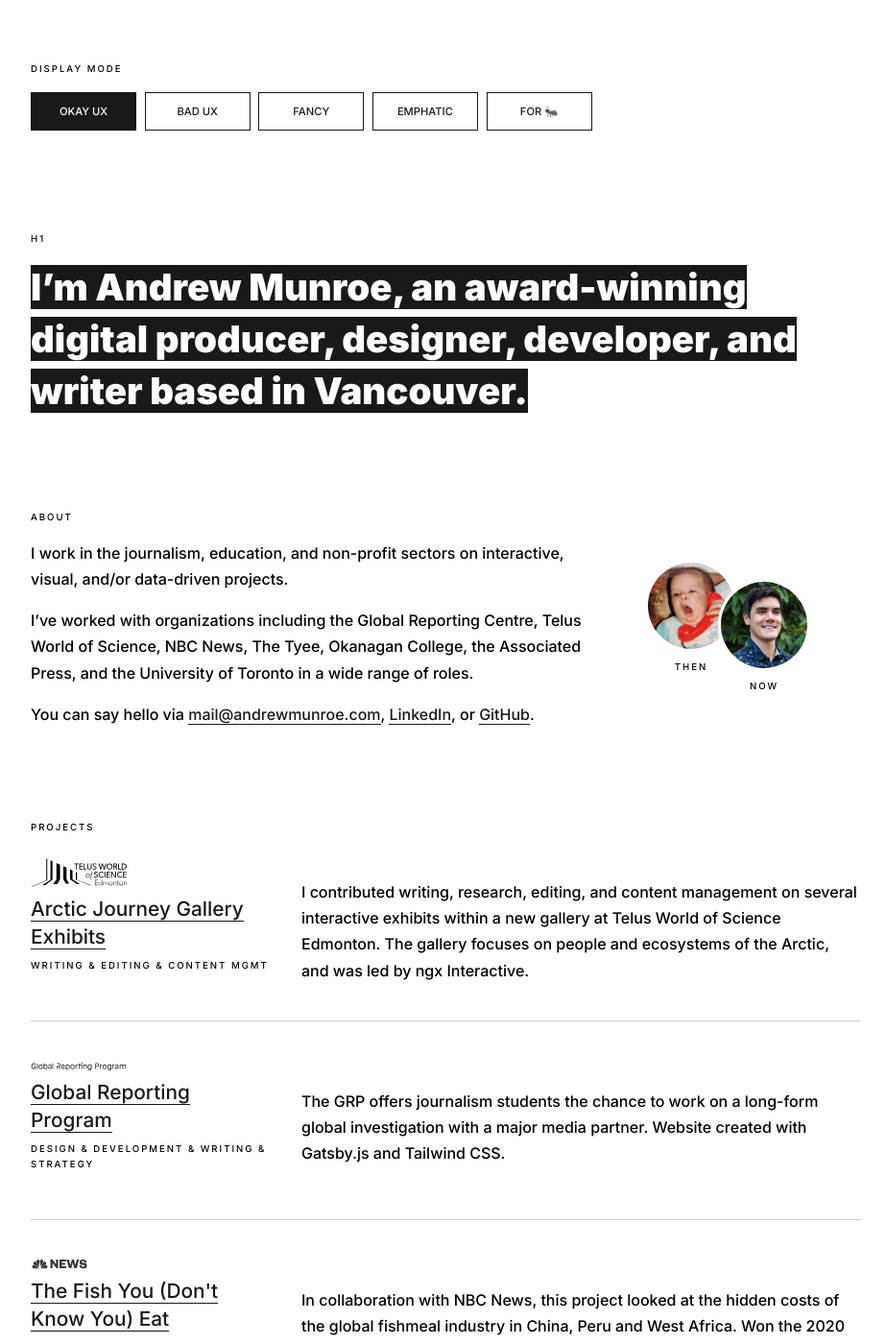
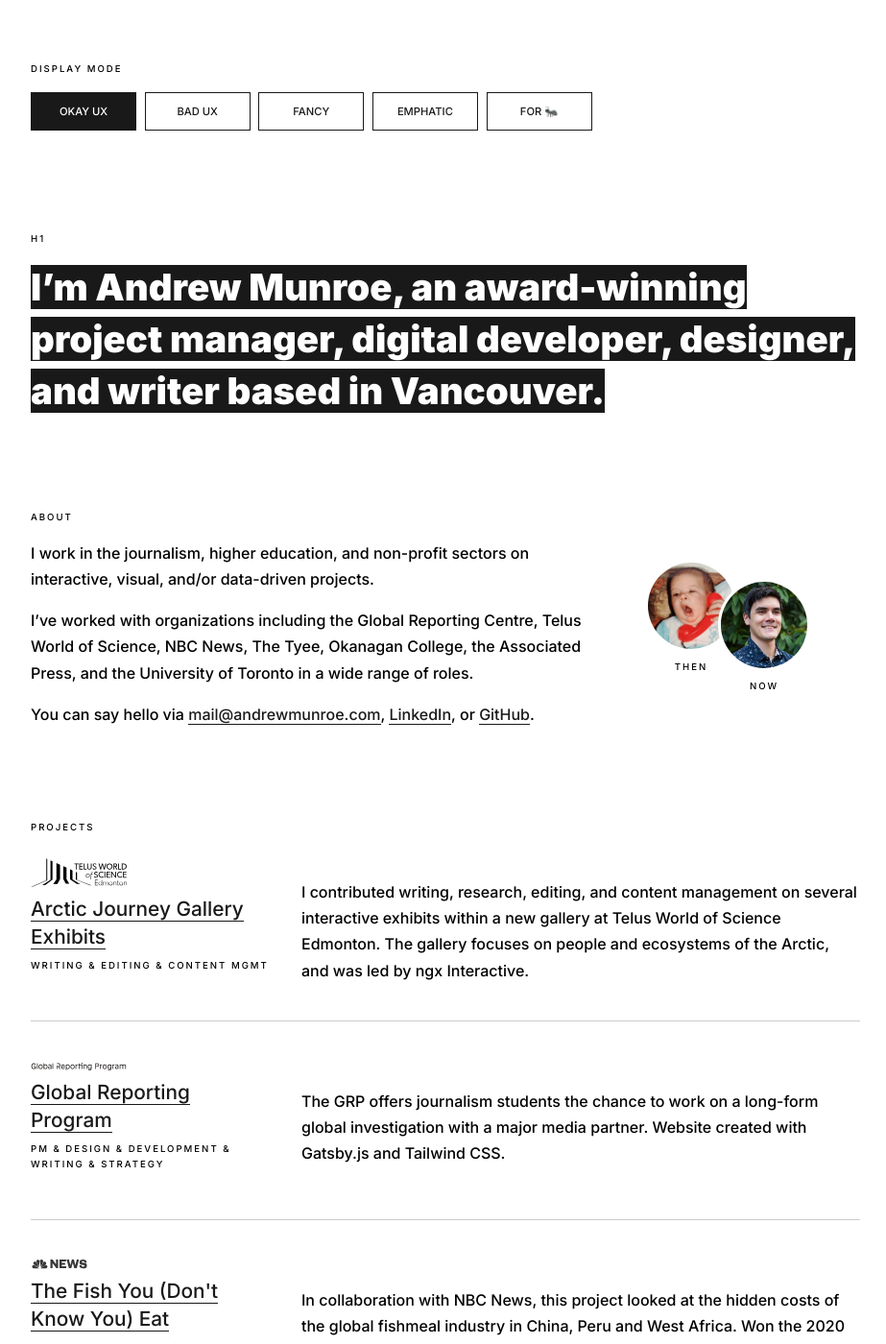
Before and after one commit to andrewmunroe/personal-portfolio, a Jekyll site: the page docs/index.html, which Jekyll copies as it is, in a window 1280 px wide and 1400 px high. Shown: the whole window at 96% size, without its empty margins (64-987 px from the left). Built offline with Jekyll 4.4.1, drawn with Linux system fonts in a browser that asks for light colours; some of the changed text lies outside the part shown.

Commit message:
Update position

```diff
--- a/_includes/head.html
+++ b/_includes/head.html
@@ -2,7 +2,7 @@
   <meta charset="utf-8">
   <meta http-equiv="X-UA-Compatible" content="IE=edge">
   <meta name="viewport" content="width=device-width, initial-scale=1">
-  <meta name="description" content="Andrew Munroe is a Vancouver based award-winning digital producer who works in the journalism, education, and non-profit sectors on interactive, visual, and/or data-driven projects.">
+  <meta name="description" content="Andrew Munroe is a Vancouver based award-winning digital project manager and producer who works in the journalism, higher education, and non-profit sectors on interactive, visual, and/or data-driven projects.">
   <title>Andrew Munroe | Digital Producer</title>
   <link rel="preconnect" href="https://fonts.googleapis.com">
   <link rel="preconnect" href="https://fonts.gstatic.com" crossorigin>
--- a/docs/404.html
+++ b/docs/404.html
@@ -3,7 +3,7 @@
   <meta charset="utf-8">
   <meta http-equiv="X-UA-Compatible" content="IE=edge">
   <meta name="viewport" content="width=device-width, initial-scale=1">
-  <meta name="description" content="Andrew Munroe is a Vancouver based award-winning digital producer who works in the journalism, education, and non-profit sectors on interactive, visual, and/or data-driven projects.">
+  <meta name="description" content="Andrew Munroe is a Vancouver based award-winning digital project manager and producer who works in the journalism, higher education, and non-profit sectors on interactive, visual, and/or data-driven projects.">
   <title>Andrew Munroe | Digital Producer</title>
   <link rel="preconnect" href="https://fonts.googleapis.com">
   <link rel="preconnect" href="https://fonts.gstatic.com" crossorigin>
--- a/docs/feed.xml
+++ b/docs/feed.xml
@@ -1 +1 @@
-<?xml version="1.0" encoding="utf-8"?><feed xmlns="http://www.w3.org/2005/Atom" ><generator uri="https://jekyllrb.com/" version="3.8.6">Jekyll</generator><link href="/feed.xml" rel="self" type="application/atom+xml" /><link href="/" rel="alternate" type="text/html" /><updated>2024-01-19T12:18:18-08:00</updated><id>/feed.xml</id><title type="html">Andrew Munroe | Digital Producer based in Vancouver</title></feed>
+<?xml version="1.0" encoding="utf-8"?><feed xmlns="http://www.w3.org/2005/Atom" ><generator uri="https://jekyllrb.com/" version="3.8.6">Jekyll</generator><link href="/feed.xml" rel="self" type="application/atom+xml" /><link href="/" rel="alternate" type="text/html" /><updated>2024-01-19T12:31:33-08:00</updated><id>/feed.xml</id><title type="html">Andrew Munroe | Digital Producer based in Vancouver</title></feed>
--- a/docs/index.html
+++ b/docs/index.html
@@ -3,7 +3,7 @@
   <meta charset="utf-8">
   <meta http-equiv="X-UA-Compatible" content="IE=edge">
   <meta name="viewport" content="width=device-width, initial-scale=1">
-  <meta name="description" content="Andrew Munroe is a Vancouver based award-winning digital producer who works in the journalism, education, and non-profit sectors on interactive, visual, and/or data-driven projects.">
+  <meta name="description" content="Andrew Munroe is a Vancouver based award-winning digital project manager and producer who works in the journalism, higher education, and non-profit sectors on interactive, visual, and/or data-driven projects.">
   <title>Andrew Munroe | Digital Producer</title>
   <link rel="preconnect" href="https://fonts.googleapis.com">
   <link rel="preconnect" href="https://fonts.gstatic.com" crossorigin>
@@ -21,13 +21,13 @@
 <main aria-label="Content">
   <section>
     <span class="label" aria-hidden="true">h1</span>
-    <h1>I’m Andrew Munroe, an award-winning digital producer, designer, developer, and writer based in Vancouver.</h1>
+    <h1>I’m Andrew Munroe, an award-winning project manager, digital developer, designer, and writer based in Vancouver.</h1>
   </section>
   <section>
     <div class="flex contact">
       <div>
         <h2 class="label">About</h2>
-        <p>I work in the journalism, education, and non-profit sectors on interactive, visual, and/or data-driven projects.</p><p>I’ve worked with organizations including the Global Reporting Centre, Telus World of Science, NBC News, The Tyee, Okanagan College, the Associated Press, and the University of Toronto in a wide range of roles.</p>
+        <p>I work in the journalism, higher education, and non-profit sectors on interactive, visual, and/or data-driven projects.</p><p>I’ve worked with organizations including the Global Reporting Centre, Telus World of Science, NBC News, The Tyee, Okanagan College, the Associated Press, and the University of Toronto in a wide range of roles.</p>
         <p>You can say hello via <a href="mailto:mail@andrewmunroe.com">mail@andrewmunroe.com</a>, <a href="https://ca.linkedin.com/in/andrewemunroe">LinkedIn</a>, or <a href="https://github.com/andrewmunroe">GitHub</a>.</p>
       </div>
       <div id="profiles">
@@ -49,7 +49,7 @@
       <div class="info">
         <img class="wide" alt="Global Reporting Program" src="assets/img/grp-logo-horizontal@4x.png" width="400" height="31" />
         <h3><a href="https://globalreportingprogram.org">Global Reporting Program</a></h3>
-        <span class="label">Design & Development & Writing & Strategy</span>
+        <span class="label">PM & Design & Development & Writing & Strategy</span>
       </div>
       <p>The GRP offers journalism students the chance to work on a long-form global investigation with a major media partner. Website created with Gatsby.js and Tailwind CSS.</p>
     </div>
@@ -81,7 +81,7 @@
       <div class="info">
         <img class="wide" alt="GRC" src="assets/img/Grc_Horizontallogo_Black_Logo_Full_Color_RGB.svg" width="100" height="8" />
         <h3><a href="https://globalreportingcentre.org/reputational-attacks">Not Just Words</a></h3>
-        <span class="label">Design & Development & Data Viz & Writing</span>
+        <span class="label">PM & Design & Development & Data Viz & Writing</span>
       </div>
       <p>This feature explores survey and interview data related to reputational attacks against journalists. Made with Next.js, Tailwind, and Chart.js. Illustrations by Kathleen Fu.</p>
     </div>
@@ -97,7 +97,7 @@
       <div class="info">
         <img class="wide" alt="GRC" src="assets/img/Grc_Horizontallogo_Black_Logo_Full_Color_RGB.svg" width="100" height="8" />
         <h3><a href="https://globalreportingcentre.org/">Global Reporting Centre</a></h3>
-        <span class="label">Design & Development & Strategy & Writing</span>
+        <span class="label">PM & Design & Development & Strategy & Writing</span>
       </div>
       <p>Planning, design, and development of a new organizational website for the GRC. The site was implemented with the latest features of WordPress 6, including its relatively new block-based approach to theme building that enables WYSIWYG full site editing for admins. Branding and additional design by Alicia Carvalho.</p>
     </div>
@@ -144,7 +144,7 @@
       <div class="info">
         <img class="wide" alt="Stanley Park Ecology Society" src="assets/img/spes.png" width="99" height="27" />
         <h3><a href="https://stanleyparkecology.ca">Stanley Park Ecology Society</a></h3>
-        <span class="label">Design & Development & Strategy</span>
+        <span class="label">PM & Design & Development & Strategy</span>
       </div>
       <p>A custom-made WordPress theme for SPES. This incorporated donation management and ticket sales through the Zeffy fundraising platform, event scheduling, and CRM integration via Zapier — with ease of use and maintainability as top priorities.</p>
     </div>
```
Also changed, not shown: _layouts/home.html (+6 -6 lines).
